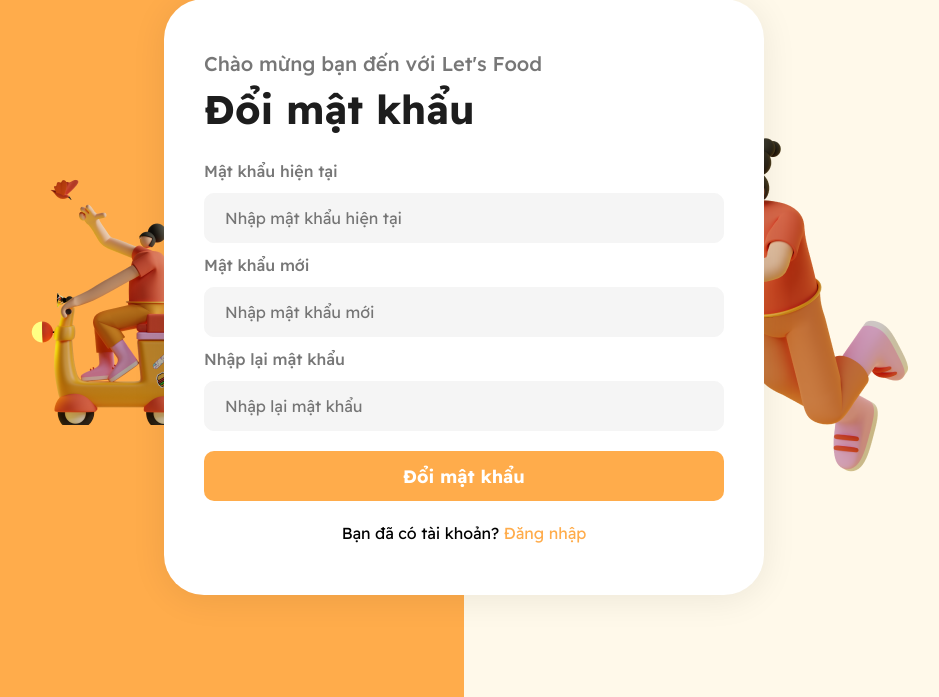
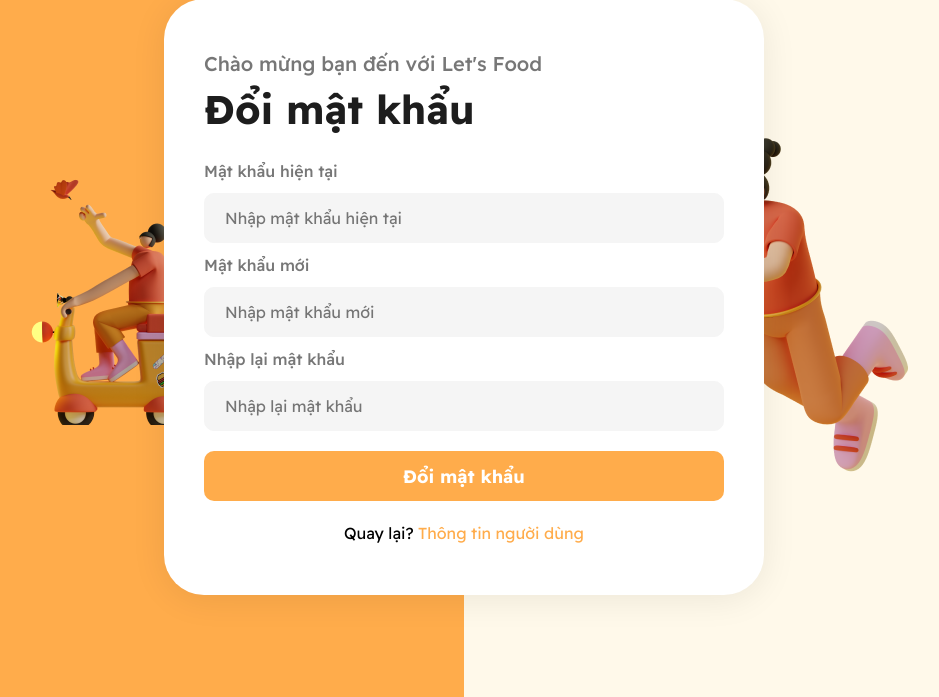
Before and after one commit to d4tdev/Lets-Food, a Node server app: page /user/change_password in a window 1280 px wide. Shown: the part 103-800 px from the top of the page, without its empty margins (176-1115 px from the left). Run offline with Node 20, Linux system fonts and the light colour scheme; the visitor is signed in with stand-in values (Sample User, id 1); some libraries are stand-ins or nearby versions.

Commit message:
Hồng Đức - Update

```diff
--- a/src/public/views/doiMatKhau.ejs
+++ b/src/public/views/doiMatKhau.ejs
@@ -59,8 +59,8 @@
                </form>
 
                <div class="footer">
-                  <span>Bạn đã có tài khoản?</span>
-                  <a href="/auth/getLoginLocal">Đăng nhập</a>
+                  <span>Quay lại?</span>
+                  <a href="/auth/getLoginLocal">Thông tin người dùng</a>
                </div>
             </div>
          </div>
```
